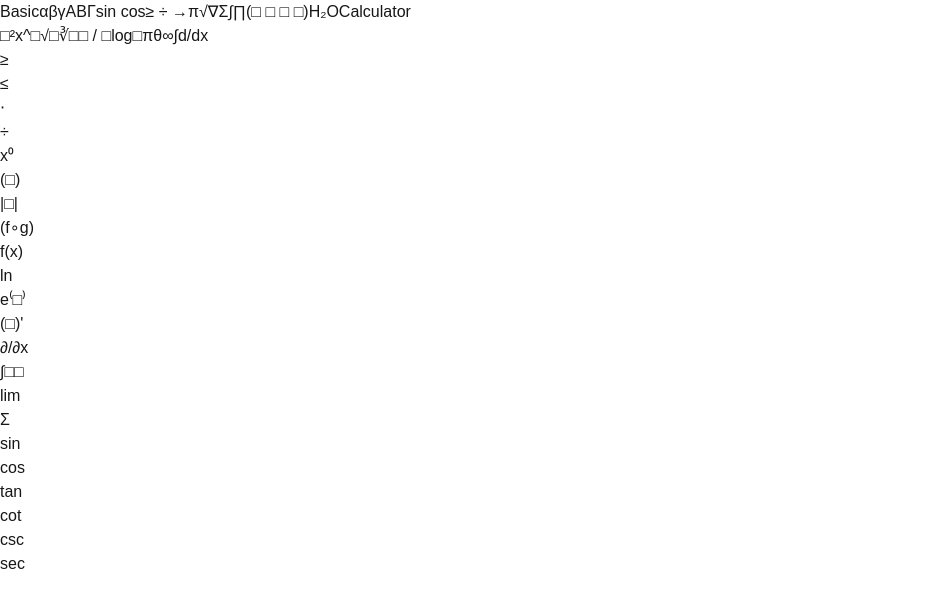
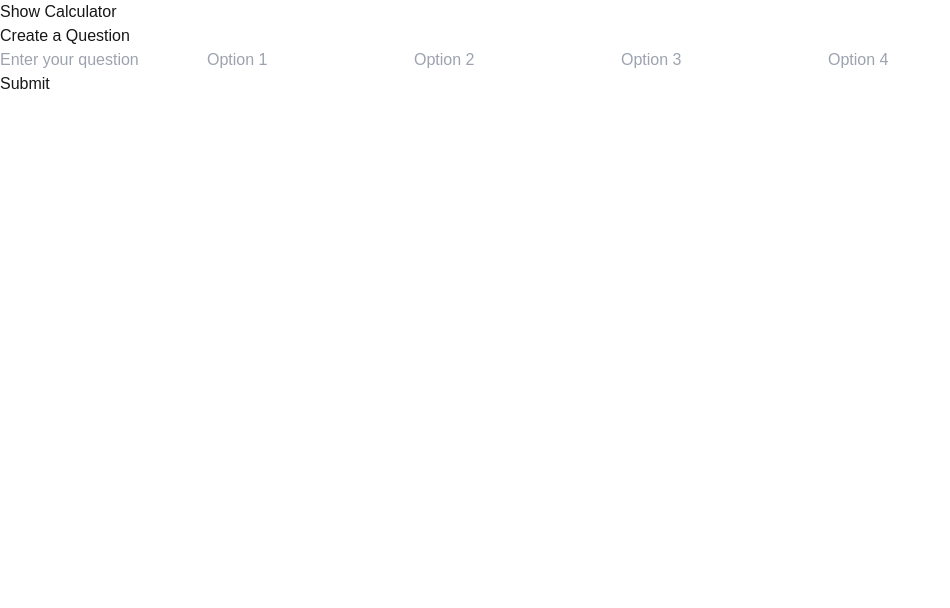
Before and after one commit to gb-pavan/test-intelliclick, a Next.js app: page / in a window 1280 px wide. Shown: the top 608 px of the page, without its empty margins (0-950 px from the left). Built offline with nearby package versions, Linux system fonts and the light colour scheme.

Commit message:
added test paper component and funtionality

```diff
--- a/src/app/page.tsx
+++ b/src/app/page.tsx
@@ -2,10 +2,12 @@
 
 import Calculator from '@/components/Calculator/Calculator';
 import CalculatorTabs from '@/components/Calculator/CalculatorTabs';
+import QuestionForm from '@/components/UploadQuestion/UploadQuestion';
 import React, { useState } from 'react';
 
 const Home = () => {
   const [hasError, setHasError] = useState(false);
+  const [showCalculator, setShowCalculator] = useState(false);
 
   if (hasError) {
     throw new Error('This is a test error!');
@@ -16,13 +18,9 @@ const Home = () => {
   };
 
   return (
-    // <div className="grid grid-rows-[20px_1fr_20px] items-center justify-items-center min-h-screen p-8 pb-20 gap-16 sm:p-20 font-[family-name:var(--font-geist-sans)]">
-    //   <main className="flex flex-col gap-8 row-start-2 items-center sm:items-start">
-    //     <h2>Click the button to trigger an error:</h2>
-    //     <button onClick={throwError}>Trigger Error</button>
-    //   </main>
-    // </div>
-    <CalculatorTabs />
+    <div className="flex flex-col justify-center mt-4">
+      <QuestionForm />
+    </div>
   );
 };
 
--- a/src/components/Calculator/CalculatorTabs.tsx
+++ b/src/components/Calculator/CalculatorTabs.tsx
@@ -13,7 +13,11 @@ import MathSubsets from './MathSubsets';
 
 const math = create(all);
 
-const CalculatorTabs: React.FC = () => {
+interface CalculatorTabsProps {
+  handleCalculatorInput: (value: string) => void;
+}
+
+const CalculatorTabs: React.FC<CalculatorTabsProps> = ({handleCalculatorInput}) => {
   const type: 'double' | 'single' = 'double'; // Example value
 
   const [activeTab, setActiveTab] = useState<string>('Basic');
@@ -38,8 +42,8 @@ const CalculatorTabs: React.FC = () => {
   const [selectedIntegral, setSelectedIntegral] = useState<boolean>(false);
 
   const tabs = [
-    { label: 'Basic', content: <MathSymbolsGrid setSelectedInput={setSelectedInput}/> },
-    { label: 'αβγ', content: <GreekSymbolsGrid setSelectedInput={setSelectedInput}/> },
+    { label: 'Basic', content: <MathSymbolsGrid setSelectedInput={setSelectedInput} /> },
+    { label: 'αβγ', content: <GreekSymbolsGrid setSelectedInput={setSelectedInput} handleCalculatorInput={handleCalculatorInput} /> },
     { label: 'ABΓ', content: <GreekAlphabet setSelectedInput={setSelectedInput} /> },
     { label: 'sin cos', content: <TrigonometricFunctions setSelectedInput={setSelectedInput} /> },
     { label: '≥ ÷ →', content: <MathRelations setSelectedInput={setSelectedInput}/> },
@@ -57,7 +61,7 @@ const CalculatorTabs: React.FC = () => {
     { label: '□²', value: '^2' },
     { label: 'x^□', value: '^' },
     { label: '√□', value: 'sqrt(' },
-    { label: '∛□', value: 'cbrt(' },
+    { label: '□√□', value: 'cbrt(' },
     { label: '□ / □', value: '**' },
     { label: 'log□', value: 'log(' },
     { label: 'π', value: 'pi' },
@@ -97,18 +101,22 @@ const CalculatorTabs: React.FC = () => {
 
   const renderInputExpression = () => {
   let count = 0;
-  return selectedInput.split(/(x\^□|□|∫□□|sin|cos|tan|cot|csc|lim|ln|d²\/dx²|d\/dx|sec|∬□□|∭□□□|∏|∭|∬|∫|∂\/∂x)/g).map((part, index) => {
+  return selectedInput.split(/(x\^□|□|∫□□|sin|cos|tan|cot|csc|□\/□|lim|ln|d²\/dx²|d\/dx|sec|∬□□|∭□□□|∏|√□|∭|∬|∫|□√□|∂\/∂x)/g).map((part, index) => {
     if (part === '□') {
+      console.log("hehehehe");
       return (
         <input
           key={index}
           type="text"
-          value={inputValues[count] || ''}
-          size={(inputValues[count] || '').length || 1}
+          // value={inputValues[count] || ''}
+          // size={(inputValues[count] || '').length || 1}
           autoFocus
-          onChange={(e) => handleInputChange(count++, e.target.value)}
-          className="p-1 text-xs text-center border-b border-gray-400 focus:outline-none"
-          style={{ fontSize: "0.8em", width: "auto", backgroundColor: "#d9dbde" }}
+           onInput={(e) =>
+          (e.currentTarget.style.width = `${e.currentTarget.value.length + 1}ch`)
+      }
+          // onChange={(e) => handleInputChange(count++, e.target.value)}
+          className="p-1 text-xs text-center border-b border-gray-400 focus:outline-none w-8"
+          style={{ fontSize: "0.8em", backgroundColor: "#d9dbde" }}
         />
       );
     } else if (part === 'x^□') {
@@ -127,8 +135,34 @@ const CalculatorTabs: React.FC = () => {
             />
           </sup>
         </span>
+      );}
+    else if (part === '√□' || part === '□√□') {
+  return (
+    <div className="flex items-start text-2xl ml-3" key={index}>
+      {part === '□√□' && (
+      <input
+        type="text"
+        placeholder="n"
+        className="bg-transparent border-none outline-none text-right text-lg w-[1ch] min-w-[1ch]"
+        onInput={(e) =>
+          (e.currentTarget.style.width = `${e.currentTarget.value.length + 1}ch`)
+        }
+      />
+      )}
+      <span className="text-3xl">√</span>
+      <span className="relative border-t-2 border-black pt-1">
+        <input
+          type="text"
+          autoFocus
+          className="bg-transparent border-none outline-none text-center text-2xl w-[1ch] min-w-[1ch]"
+          onInput={(e) =>
+            (e.currentTarget.style.width = `${e.currentTarget.value.length + 1}ch`)
+          }
+        />
+      </span>
+    </div>
   );
-    } else if (part === 'lim') {
+    }else if (part === 'lim') {
       return (
         <span key={index} className="inline-flex flex-col items-start">
           {/* lim and input in the same line */}
@@ -148,7 +182,7 @@ const CalculatorTabs: React.FC = () => {
           <span className="text-xs ml-1">x → ∞</span>
         </span>
       );
-    } else if (part === 'ln') {
+    }else if (part === 'ln') {
      return (
     <span key={index} className="inline-flex flex-col items-start">
       {/* ln and input in the same line */}
@@ -189,8 +223,7 @@ const CalculatorTabs: React.FC = () => {
       </div>
     </span>
   );
-}
-else if (part === 'd²/dx²') {
+    }else if (part === 'd²/dx²') {
   return (
     <span key={index} className="inline-flex flex-col items-start">
       {/* d²/dx² and input inside parentheses */}
@@ -229,13 +262,7 @@ else if (part === 'd²/dx²') {
       />
     </span>
   );
-}
-
-
-
-
-
-    else if (part === '∫□□') {
+    }else if (part === '∫□□') {
       return (
       <div className="flex flex-col items-center mb-4" key={index}>
           {/* Integral symbol with function input next to it */}
@@ -273,8 +300,7 @@ else if (part === 'd²/dx²') {
             Apply Limits
           </button> */}
         </div>)
-    }
-    else if (part === '∏') {
+    }else if (part === '∏') {
       return (
       <div className="flex flex-col items-center mb-4" key={index}>
           {/* Integral symbol with function input next to it */}
@@ -312,8 +338,7 @@ else if (part === 'd²/dx²') {
             Apply Limits
           </button> */}
         </div>)
-    }
-    else if (part === '∬□□') {
+    }else if (part === '∬□□') {
       // console.log("yessssssssss");
       // return (
       // <>
@@ -390,8 +415,7 @@ else if (part === 'd²/dx²') {
 </div>
 
       )
-    }
-    else if (part === '∭□□□') {
+    }else if (part === '∭□□□') {
   return (
     <div className="flex items-center" key={index}>
       {/* Triple Integral with Limits (Repeated Three Times) */}
@@ -434,9 +458,7 @@ else if (part === 'd²/dx²') {
       />
     </div>
   );
-}
-
-     else if (part === 'Σ') {
+    }else if (part === 'Σ') {
   return (
     <div className="flex flex-col items-center mb-4" key={index}>
       {/* Summation symbol with limits and input next to it */}
@@ -484,6 +506,8 @@ else if (part === 'd²/dx²') {
           <span>)</span>
         </span>
       );
+    }else if (part === '□ / □') {
+      console.log("correct")
     }else if (part === '∂/∂x') {
       return (
         <span key={index} className="inline-flex items-center">
--- a/src/components/Calculator/GreekSymbols.tsx
+++ b/src/components/Calculator/GreekSymbols.tsx
@@ -2,6 +2,7 @@ import React from 'react';
 
 interface GreekSymbolsGridProps {
     setSelectedInput: (value: string | ((prev: string) => string)) => void;
+      handleCalculatorInput: (value: string) => void;
 }
 
 const greekSymbols = [
@@ -9,12 +10,13 @@ const greekSymbols = [
   ['ν', 'ξ', 'π', 'ρ', 'σ', 'τ', 'υ', 'φ', 'χ', 'ψ', 'ω']
 ];
 
-const GreekSymbolsGrid: React.FC<GreekSymbolsGridProps> = ({setSelectedInput}) => {
+const GreekSymbolsGrid: React.FC<GreekSymbolsGridProps> = ({setSelectedInput,handleCalculatorInput}) => {
 
 
   const handleClick = (value: string) => {
     // setInput((prev) => prev + value);
     setSelectedInput((prev) => prev + value);
+    handleCalculatorInput(value);
   };
   return (
     <div className="bg-white shadow-md rounded-md w-full mx-auto">
--- a/src/components/Calculator/MathSymbols.tsx
+++ b/src/components/Calculator/MathSymbols.tsx
@@ -2,6 +2,7 @@ import React from 'react';
 
 interface MathSymbolsProps {
     setSelectedInput: (value: string | ((prev: string) => string)) => void;
+
 }
 
 const mathSymbols = [
--- /dev/null
+++ b/src/components/UploadQuestion/UploadQuestion.tsx
@@ -0,0 +1,212 @@
+// import { useState,useRef } from "react";
+// import CalculatorTabs from "../Calculator/CalculatorTabs";
+
+// const QuestionForm = () => {
+//   const [question, setQuestion] = useState("");
+//   const [options, setOptions] = useState(["", "", "", ""]);
+//   const [loading, setLoading] = useState(false);
+//   const [activeInput, setActiveInput] = useState<"question" | number | null>(null);
+//   const [showCalculator, setShowCalculator] = useState(false);
+//   const [createInput,setCreateInput] = useState('');
+
+
+//   const handleOptionChange = (index: number, value: string) => {
+//     setOptions((prev) => prev.map((opt, i) => (i === index ? value : opt)));
+//   };
+
+//   const handleSubmit = async () => {
+//     if (!question.trim() || options.some((opt) => !opt.trim())) {
+//       alert("Please fill in the question and all options.");
+//       return;
+//     }
+//     setLoading(true);
+//     try {
+//       const response = await fetch("/api/questions", {
+//         method: "POST",
+//         headers: { "Content-Type": "application/json" },
+//         body: JSON.stringify({ question, options }),
+//       });
+//       if (response.ok) {
+//         alert("Question submitted successfully!");
+//         setQuestion("");
+//         setOptions(["", "", "", ""]);
+//       } else {
+//         alert("Failed to submit the question.");
+//       }
+//     } catch (error) {
+//       console.error("Error submitting question:", error);
+//       alert("An error occurred. Please try again.");
+//     }
+//     setLoading(false);
+//   };
+
+//   const handleInputChange = (e: React.ChangeEvent<HTMLInputElement>) => {
+//     setQuestion((prev) => prev + e.target.value);
+//   };
+
+//   const handleCalculatorInput = (value: string) => {
+//     // setQuestion((prev) => prev + value);
+//     setQuestion((prev) => {
+//     if (value === "BACKSPACE") {
+//       return prev.slice(0, -1); // Remove the last character
+//     }
+//     return prev + value;
+//   });
+//   };
+
+//   return (
+//     <div className="w-full p-4 bg-white shadow-lg rounded-lg mt-10">
+//       <div className="flex justify-center mt-4">
+//         <button
+//           onClick={() => setShowCalculator(!showCalculator)}
+//           className="bg-green-500 text-white p-2 rounded hover:bg-green-600 w-fit mx-auto"
+//         >
+//           {showCalculator ? "Hide Calculator" : "Show Calculator"}
+//         </button>
+//       </div>
+//       {showCalculator && (
+//         <div className="mt-4 p-4 border rounded shadow">
+//           <CalculatorTabs setCreateInput={setCreateInput} handleCalculatorInput={handleCalculatorInput} />
+//         </div>
+//       )}
+//       <h2 className="text-xl font-semibold mb-4">Create a Question</h2>
+//       <input
+//         type="text"
+//         placeholder="Enter your question"
+//         value={question}
+//         onChange={handleInputChange}
+//         className="w-full p-2 border rounded mb-4"
+//       />
+
+//       {options.map((option, index) => (
+//         <input
+//           key={index}
+//           type="text"
+//           placeholder={`Option ${index + 1}`}
+//           value={option}
+//           onChange={(e) => {
+//             const updatedOptions = [...options];
+//             updatedOptions[index] = e.target.value;
+//             setOptions(updatedOptions);
+//           }}
+//           onFocus={() => setActiveInput(index)}
+//           className="w-full p-2 border rounded mb-2"
+//         />
+//       ))}
+//         <div className="flex justify-center mt-4">
+//             <button
+//                 onClick={handleSubmit}
+//                 disabled={loading}
+//                 className="bg-blue-500 text-white p-2 rounded mt-4 hover:bg-blue-600 disabled:bg-gray-400"
+//             >
+//                 {loading ? "Submitting..." : "Submit"}
+//             </button>
+//         </div>
+//     </div>
+//   );
+// };
+
+// export default QuestionForm;
+
+import { useState } from "react";
+import CalculatorTabs from "../Calculator/CalculatorTabs";
+
+const QuestionForm = () => {
+  const [question, setQuestion] = useState("");
+  const [options, setOptions] = useState(["", "", "", ""]);
+  const [loading, setLoading] = useState(false);
+  const [showCalculator, setShowCalculator] = useState(false);
+
+  const handleOptionChange = (index: number, value: string) => {
+    setOptions((prev) => prev.map((opt, i) => (i === index ? value : opt)));
+  };
+
+  const handleSubmit = async () => {
+    if (!question.trim() || options.some((opt) => !opt.trim())) {
+      alert("Please fill in the question and all options.");
+      return;
+    }
+    setLoading(true);
+    try {
+      const response = await fetch("/api/questions", {
+        method: "POST",
+        headers: { "Content-Type": "application/json" },
+        body: JSON.stringify({ question, options }),
+      });
+      if (response.ok) {
+        alert("Question submitted successfully!");
+        setQuestion("");
+        setOptions(["", "", "", ""]);
+      } else {
+        alert("Failed to submit the question.");
+      }
+    } catch (error) {
+      console.error("Error submitting question:", error);
+      alert("An error occurred. Please try again.");
+    }
+    setLoading(false);
+  };
+
+  // Handle keyboard input
+  const handleInputChange = (e: React.ChangeEvent<HTMLInputElement>) => {
+    setQuestion(e.target.value);
+  };
+
+  // Handle calculator input
+  const handleCalculatorInput = (value: string) => {
+    setQuestion((prev) => {
+      if (value === "BACKSPACE") {
+        return prev.slice(0, -1); // Remove last character
+      }
+      return prev + value;
+    });
+  };
+
+  return (
+    <div className="w-full p-4 bg-white shadow-lg rounded-lg mt-10">
+      <div className="flex justify-center mt-4">
+        <button
+          onClick={() => setShowCalculator(!showCalculator)}
+          className="bg-green-500 text-white p-2 rounded hover:bg-green-600 w-fit mx-auto"
+        >
+          {showCalculator ? "Hide Calculator" : "Show Calculator"}
+        </button>
+      </div>
+      {showCalculator && (
+        <div className="mt-4 p-4 border rounded shadow">
+          <CalculatorTabs handleCalculatorInput={handleCalculatorInput} />
+        </div>
+      )}
+      <h2 className="text-xl font-semibold mb-4">Create a Question</h2>
+      <input
+        type="text"
+        placeholder="Enter your question"
+        value={question}
+        onChange={handleInputChange}
+        className="w-full p-2 border rounded mb-4"
+      />
+
+      {options.map((option, index) => (
+        <input
+          key={index}
+          type="text"
+          placeholder={`Option ${index + 1}`}
+          value={option}
+          onChange={(e) => handleOptionChange(index, e.target.value)}
+          className="w-full p-2 border rounded mb-2"
+        />
+      ))}
+        <div className="flex justify-center mt-4">
+            <button
+                onClick={handleSubmit}
+                disabled={loading}
+                className="bg-blue-500 text-white p-2 rounded mt-4 hover:bg-blue-600 disabled:bg-gray-400"
+            >
+                {loading ? "Submitting..." : "Submit"}
+            </button>
+        </div>
+    </div>
+  );
+};
+
+export default QuestionForm;
```
Lines whose indentation alone changed are shown as unchanged.
